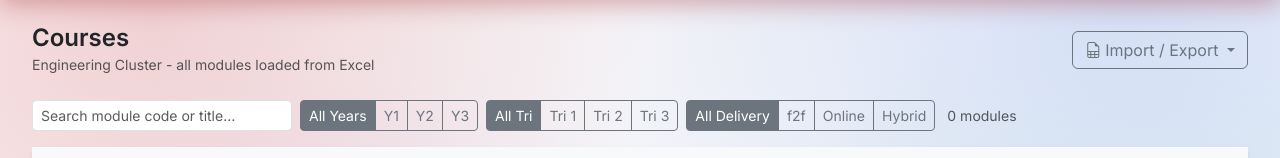
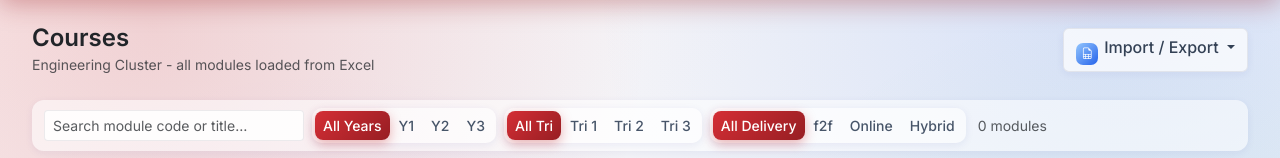
Before and after one commit to Brian-Goh-JW/timetable-system, a Flask app: page /admin/courses in a window 1280 px wide. Shown: the part 117-275 px from the top of the page. Run offline with Flask 3, Linux system fonts and the light colour scheme; the visitor is signed in with stand-in values (Sample User, id 1); data that the repository does not hold is empty; some libraries are stand-ins or nearby versions.

Commit message:
Roll out the glass button/filter styling to every admin list page
Moved the Import/Export dropdown and filter-chip styling introduced on
the Timetable page into base.html so it's shared everywhere, then applied
it to Professors, Rooms, Student Groups, Students, and Courses:

- Every "Import / Export" dropdown now has a colored icon chip on the
  button and on each menu item, plus a one-line description of what it
  does, instead of a plain outlined button with no visual hierarchy
- Every filter-chip row (search box + segmented buttons) now sits in a
  soft glass strip and reuses the existing segmented-toggle style (the
  same red-gradient active state as the List/Weekly view toggle), instead
  of flat grey Bootstrap outline buttons
- Rooms' server-side Building filter got the same treatment as the
  client-side Type/Status filters next to it, so the whole filter area
  looks like one consistent unit instead of two different button styles

No JS or route changes - purely CSS/markup, verified live that filters
and dropdowns still function identically.

```diff
--- a/app/templates/admin/courses.html
+++ b/app/templates/admin/courses.html
@@ -8,16 +8,24 @@
         <h4 class="mb-0 fw-semibold">Courses</h4>
         <small class="text-muted">Engineering Cluster - all modules loaded from Excel</small>
     </div>
-    <div class="btn-group">
-        <button type="button" class="btn btn-outline-secondary dropdown-toggle" data-bs-toggle="dropdown">
-            <i class="bi bi-file-earmark-spreadsheet me-1"></i>Import / Export
+    <div class="btn-group action-dropdown">
+        <button type="button" class="btn dropdown-toggle" data-bs-toggle="dropdown">
+            <span class="icon-chip icon-chip-blue"><i class="bi bi-file-earmark-spreadsheet"></i></span>Import / Export
         </button>
         <ul class="dropdown-menu dropdown-menu-end">
             <li><a class="dropdown-item" href="{{ url_for('admin.course_export') }}">
-                <i class="bi bi-download me-1"></i>Download Current Data (Excel)
+                <span class="icon-chip icon-chip-green"><i class="bi bi-download"></i></span>
+                <span class="item-text">
+                    <span class="fw-medium">Download Current Data</span>
+                    <span class="text-muted" style="font-size:0.72rem;">Every course, ready to edit and re-upload</span>
+                </span>
             </a></li>
             <li><a class="dropdown-item" href="#" data-bs-toggle="modal" data-bs-target="#courseImportModal">
-                <i class="bi bi-upload me-1"></i>Upload &amp; Import...
+                <span class="icon-chip icon-chip-red"><i class="bi bi-upload"></i></span>
+                <span class="item-text">
+                    <span class="fw-medium">Upload &amp; Import</span>
+                    <span class="text-muted" style="font-size:0.72rem;">Apply bulk changes from an edited file</span>
+                </span>
             </a></li>
         </ul>
     </div>
@@ -55,29 +63,29 @@
 </div>
 
 <!-- Search + Filters -->
-<div class="mb-3 d-flex flex-wrap gap-2 align-items-center">
+<div class="filter-bar mb-3 d-flex flex-wrap gap-2 align-items-center">
     <input type="text" id="course-search" class="form-control form-control-sm" style="max-width:260px;"
            placeholder="Search module code or title…" oninput="applyFilters()">
 
-    <div class="btn-group btn-group-sm" role="group" aria-label="Year filter">
-        <button class="btn btn-outline-secondary active" data-filter="year" data-value="all" onclick="setFilter('year','all',this)">All Years</button>
-        <button class="btn btn-outline-secondary" data-filter="year" data-value="1" onclick="setFilter('year','1',this)">Y1</button>
-        <button class="btn btn-outline-secondary" data-filter="year" data-value="2" onclick="setFilter('year','2',this)">Y2</button>
-        <button class="btn btn-outline-secondary" data-filter="year" data-value="3" onclick="setFilter('year','3',this)">Y3</button>
+    <div class="btn-group btn-group-sm segmented-toggle" role="group" aria-label="Year filter">
+        <button class="btn active" data-filter="year" data-value="all" onclick="setFilter('year','all',this)">All Years</button>
+        <button class="btn" data-filter="year" data-value="1" onclick="setFilter('year','1',this)">Y1</button>
+        <button class="btn" data-filter="year" data-value="2" onclick="setFilter('year','2',this)">Y2</button>
+        <button class="btn" data-filter="year" data-value="3" onclick="setFilter('year','3',this)">Y3</button>
     </div>
 
-    <div class="btn-group btn-group-sm" role="group" aria-label="Trimester filter">
-        <button class="btn btn-outline-secondary active" data-filter="tri" data-value="all" onclick="setFilter('tri','all',this)">All Tri</button>
-        <button class="btn btn-outline-secondary" data-filter="tri" data-value="1" onclick="setFilter('tri','1',this)">Tri 1</button>
-        <button class="btn btn-outline-secondary" data-filter="tri" data-value="2" onclick="setFilter('tri','2',this)">Tri 2</button>
-        <button class="btn btn-outline-secondary" data-filter="tri" data-value="3" onclick="setFilter('tri','3',this)">Tri 3</button>
+    <div class="btn-group btn-group-sm segmented-toggle" role="group" aria-label="Trimester filter">
+        <button class="btn active" data-filter="tri" data-value="all" onclick="setFilter('tri','all',this)">All Tri</button>
+        <button class="btn" data-filter="tri" data-value="1" onclick="setFilter('tri','1',this)">Tri 1</button>
+        <button class="btn" data-filter="tri" data-value="2" onclick="setFilter('tri','2',this)">Tri 2</button>
+        <button class="btn" data-filter="tri" data-value="3" onclick="setFilter('tri','3',this)">Tri 3</button>
     </div>
 
-    <div class="btn-group btn-group-sm" role="group" aria-label="Delivery filter">
-        <button class="btn btn-outline-secondary active" data-filter="delivery" data-value="all" onclick="setFilter('delivery','all',this)">All Delivery</button>
-        <button class="btn btn-outline-secondary" data-filter="delivery" data-value="f2f" onclick="setFilter('delivery','f2f',this)">f2f</button>
-        <button class="btn btn-outline-secondary" data-filter="delivery" data-value="online" onclick="setFilter('delivery','online',this)">Online</button>
-        <button class="btn btn-outline-secondary" data-filter="delivery" data-value="hybrid" onclick="setFilter('delivery','hybrid',this)">Hybrid</button>
+    <div class="btn-group btn-group-sm segmented-toggle" role="group" aria-label="Delivery filter">
+        <button class="btn active" data-filter="delivery" data-value="all" onclick="setFilter('delivery','all',this)">All Delivery</button>
+        <button class="btn" data-filter="delivery" data-value="f2f" onclick="setFilter('delivery','f2f',this)">f2f</button>
+        <button class="btn" data-filter="delivery" data-value="online" onclick="setFilter('delivery','online',this)">Online</button>
+        <button class="btn" data-filter="delivery" data-value="hybrid" onclick="setFilter('delivery','hybrid',this)">Hybrid</button>
     </div>
 
     <span id="course-count" class="text-muted small ms-1"></span>
--- a/app/templates/base.html
+++ b/app/templates/base.html
@@ -209,6 +209,68 @@
             cursor: not-allowed;
             background: transparent !important;
             color: #94a3b8 !important;
+        }
+
+        /* Glass action-dropdown buttons (Import/Export, Export, Reports, etc.) -
+           consistent across every admin list page, not just Timetable. */
+        .action-dropdown .btn {
+            background: rgba(255, 255, 255, 0.7);
+            border: 1px solid rgba(15, 23, 42, 0.08);
+            color: #334155;
+            font-weight: 500;
+            box-shadow: 0 2px 8px rgba(31, 38, 135, 0.06);
+            transition: background 0.15s ease, box-shadow 0.15s ease, transform 0.15s ease;
+        }
+        .action-dropdown .btn:hover,
+        .action-dropdown .btn.show {
+            background: #fff;
+            box-shadow: 0 4px 14px rgba(31, 38, 135, 0.14);
+            color: #1e293b;
+        }
+        .action-dropdown .btn:active { transform: translateY(1px); }
+        .icon-chip {
+            display: inline-flex;
+            align-items: center;
+            justify-content: center;
+            width: 22px; height: 22px;
+            border-radius: 7px;
+            margin-right: 6px;
+            color: #fff;
+            font-size: 0.72rem;
+            vertical-align: -5px;
+        }
+        .icon-chip-blue   { background: linear-gradient(135deg, #93c5fd, #2563eb); }
+        .icon-chip-purple { background: linear-gradient(135deg, #d8b4fe, #9333ea); }
+        .icon-chip-green  { background: linear-gradient(135deg, #86efac, #16a34a); }
+        .icon-chip-red    { background: linear-gradient(135deg, #ff9a9a, #c0272d); }
+        .icon-chip-amber  { background: linear-gradient(135deg, #fde68a, #f59e0b); }
+        .action-dropdown .dropdown-menu {
+            border: none;
+            box-shadow: 0 8px 28px rgba(31, 38, 135, 0.16);
+            border-radius: 12px;
+            padding: 8px;
+            min-width: 260px;
+        }
+        .action-dropdown .dropdown-item {
+            border-radius: 8px;
+            padding: 8px 10px;
+            display: flex;
+            align-items: flex-start;
+        }
+        .action-dropdown .dropdown-item:hover { background: rgba(37, 99, 235, 0.07); }
+        .action-dropdown .dropdown-item .item-text { display: flex; flex-direction: column; }
+
+        /* Filter/search bar wrapper - the light glass strip that search boxes
+           and segmented-toggle filter chips sit inside on every list page. */
+        .filter-bar {
+            background: rgba(255, 255, 255, 0.55);
+            border-radius: 12px;
+            padding: 8px 12px;
+            box-shadow: 0 2px 8px rgba(31, 38, 135, 0.06);
+        }
+        .filter-bar .form-control {
+            background: rgba(255, 255, 255, 0.85);
+            border: 1px solid rgba(15, 23, 42, 0.08);
         }
 
         @keyframes fadeInUp {
```
Also changed, not shown: app/templates/admin/professors.html (+18 -10 lines), app/templates/admin/rooms.html (+28 -20 lines), app/templates/admin/student_groups.html (+20 -12 lines), app/templates/admin/students.html (+11 -11 lines), app/templates/admin/timetable.html (+26 -12 lines).
